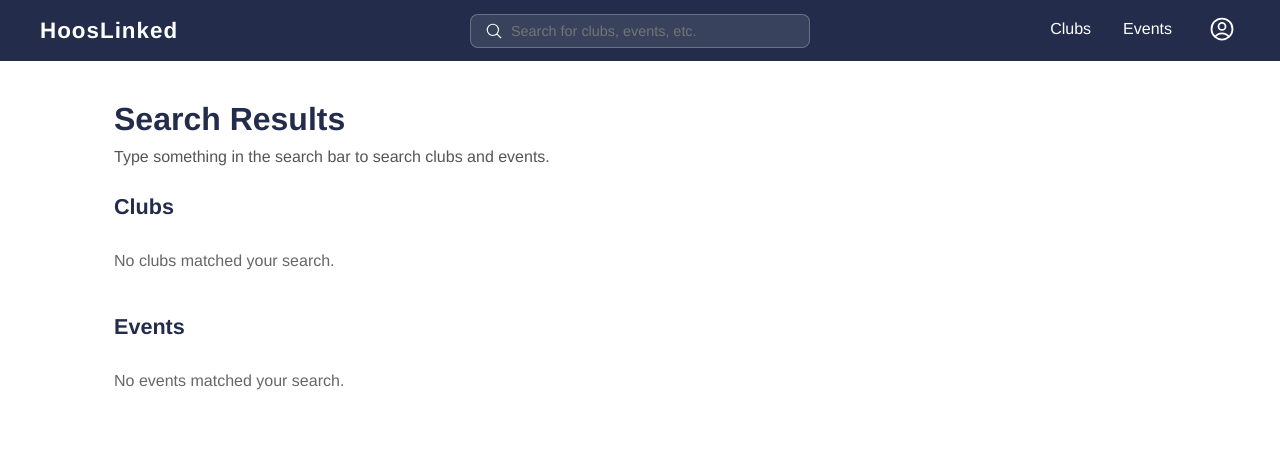
After one commit to aranjothi/uvaclearinghouse, a Django app: page /search/ in a window 1280 px wide. The commit adds this page. Shown: the top 465 px of the page. Run offline with Django 5.2, Linux system fonts and the light colour scheme; parts of the project's set-up code (start-up, migrations or seed data) failed here and were passed over.

Commit message:
Fix navbar search and improve chat widget UI

```diff
--- a/django/main/templates/main/chat_widget.html
+++ b/django/main/templates/main/chat_widget.html
@@ -45,6 +45,7 @@
 #chat-panel {
     display: none;
     width: 320px;
+    height: 480px;
     background: #fff;
     border: 1.5px solid #e0e0e0;
     border-radius: 12px;
@@ -52,10 +53,15 @@
     margin-bottom: 12px;
     overflow: hidden;
     flex-direction: column;
-    max-height: 480px;
 }
 
 #chat-panel.open { display: flex; }
+
+#chat-panel.wide {
+    width: 460px;
+    height: 75vh;
+    max-height: 760px;
+}
 
 .chat-header {
     background: #232D4B;
@@ -73,8 +79,14 @@
     border: none;
     color: #fff;
     cursor: pointer;
-    font-size: 1.2rem;
+    font-size: 1.1rem;
     line-height: 1;
+    padding: 2px 6px;
+    border-radius: 4px;
+}
+
+.chat-header button:hover {
+    background: rgba(255,255,255,0.15);
 }
 
 #chat-screen-inbox, #chat-screen-convo { display: none; flex-direction: column; flex: 1; overflow: hidden; }
@@ -220,10 +232,13 @@
     <div id="chat-panel">
         <div class="chat-header">
             <span id="chat-title">Messages</span>
+
             <div style="display:flex;gap:8px;align-items:center;">
                 <button id="convo-back" style="display:none;" onclick="showInbox()">&#8592; Back</button>
-                <button onclick="closeChat()">&#10005;</button>
+                <button type="button" onclick="toggleWideChat()">&#9633;</button>
+                <button type="button" onclick="closeChat()">&#10005;</button>
             </div>
+
         </div>
 
         <!-- Inbox screen -->
@@ -269,6 +284,10 @@ function toggleChat() {
 
 function closeChat() {
     document.getElementById('chat-panel').classList.remove('open');
+}
+
+function toggleWideChat() {
+    document.getElementById('chat-panel').classList.toggle('wide');
 }
 
 function showInbox() {
--- /dev/null
+++ b/django/main/templates/main/global_search.html
@@ -0,0 +1,176 @@
+<!DOCTYPE html>
+<html lang="en">
+<head>
+<meta charset="UTF-8">
+<meta name="viewport" content="width=device-width, initial-scale=1.0">
+<title>Search Results</title>
+
+<style>
+* { margin: 0; padding: 0; box-sizing: border-box; }
+
+body {
+    font-family: Helvetica, Arial, sans-serif;
+    background-color: #FFFFFF;
+    color: #232D4B;
+}
+
+nav {
+    background-color: #232D4B;
+    padding: 0 40px;
+    display: flex;
+    align-items: center;
+    justify-content: space-between;
+}
+
+nav .logo {
+    color: #FFFFFF;
+    font-size: 1.4rem;
+    font-weight: bold;
+    letter-spacing: 1px;
+}
+
+nav ul {
+    list-style: none;
+    display: flex;
+    gap: 32px;
+}
+
+nav ul li a {
+    color: #FFFFFF;
+    text-decoration: none;
+    font-size: 1rem;
+    padding: 20px 0;
+    display: block;
+    border-bottom: 3px solid transparent;
+    transition: border-color 0.2s;
+}
+
+nav ul li a:hover {
+    border-bottom: 3px solid #E57200;
+}
+
+.nav-icon { position: relative; padding: 11px 0px; }
+.icon-btn { background: none; border: none; cursor: pointer; color: #FFFFFF; padding: 4px; display: flex; align-items: center; }
+.icon-btn svg { width: 28px; height: 28px; }
+.dropdown { display: none; position: absolute; right: 0; top: calc(100% + 8px); background: #FFFFFF; border: 1.5px solid #232D4B; border-radius: 6px; min-width: 130px; z-index: 100; overflow: hidden; }
+.dropdown a, .dropdown button { display: block; width: 100%; text-align: left; padding: 10px 16px; font-size: 0.95rem; color: #232D4B; text-decoration: none; background: none; border: none; cursor: pointer; font-family: inherit; }
+.dropdown a:hover, .dropdown button:hover { background-color: #f0f0f0; }
+.nav-icon.open .dropdown { display: block; }
+
+.page-wrap {
+    max-width: 1100px;
+    margin: 0 auto;
+    padding: 40px 24px 60px;
+}
+
+.page-wrap h1 {
+    font-size: 2rem;
+    margin-bottom: 10px;
+}
+
+.page-wrap p.subtext {
+    color: #555;
+    margin-bottom: 28px;
+}
+
+.section-title {
+    margin: 28px 0 16px;
+    font-size: 1.35rem;
+}
+
+.results-grid {
+    display: grid;
+    grid-template-columns: repeat(auto-fit, minmax(280px, 1fr));
+    gap: 20px;
+}
+
+.result-card {
+    display: block;
+    text-decoration: none;
+    color: inherit;
+    border: 1px solid #e5e5e5;
+    border-radius: 10px;
+    padding: 20px;
+    background: #f8f8f8;
+}
+
+.result-card:hover {
+    border-color: #E57200;
+}
+
+.result-card h3 {
+    margin-bottom: 8px;
+}
+
+.result-meta {
+    color: #E57200;
+    font-size: 0.9rem;
+    font-weight: bold;
+    margin-bottom: 8px;
+}
+
+.empty {
+    padding: 16px 0;
+    color: #666;
+}
+</style>
+
+<script>
+function toggleNav() {
+    document.getElementById('navIcon').classList.toggle('open');
+}
+document.addEventListener('click', function(e) {
+    const nav = document.getElementById('navIcon');
+    if (nav && !nav.contains(e.target)) nav.classList.remove('open');
+});
+</script>
+</head>
+<body>
+
+{% include 'main/navbar.html' %}
+
+<div class="page-wrap">
+    <h1>Search Results</h1>
+
+    <p class="subtext">
+        {% if query %}
+            Showing results for "{{ query }}"
+        {% else %}
+            Type something in the search bar to search clubs and events.
+        {% endif %}
+    </p>
+
+    <h2 class="section-title">Clubs</h2>
+    {% if clubs %}
+        <div class="results-grid">
+            {% for club in clubs %}
+                <a href="{% url 'club_detail' club.slug %}" class="result-card">
+                    <div class="result-meta">Club</div>
+                    <h3>{{ club.name }}</h3>
+                    <p>{{ club.description|default:"No description available."|truncatewords:25 }}</p>
+                </a>
+            {% endfor %}
+        </div>
+    {% else %}
+        <p class="empty">No clubs matched your search.</p>
+    {% endif %}
+
+    <h2 class="section-title">Events</h2>
+    {% if events %}
+        <div class="results-grid">
+            {% for event in events %}
+                <a href="{% url 'club_detail' event.club.slug %}" class="result-card">
+                    <div class="result-meta">{{ event.club.name }} • {{ event.date }} at {{ event.time }}</div>
+                    <h3>{{ event.title }}</h3>
+                    <p>{{ event.location }}{% if event.description %} — {{ event.description|truncatewords:20 }}{% endif %}</p>
+                </a>
+            {% endfor %}
+        </div>
+    {% else %}
+        <p class="empty">No events matched your search.</p>
+    {% endif %}
+</div>
+
+{% include 'main/chat_widget.html' %}
+</body>
+</html>
--- a/django/main/templates/main/navbar.html
+++ b/django/main/templates/main/navbar.html
@@ -1,14 +1,24 @@
 <nav style="position:relative;">
 <a href="{% url 'home' %}" class="logo" style="text-decoration:none;">HoosLinked</a>
+
 <div style="position:absolute;left:50%;transform:translateX(-50%);width:340px;">
-    <div style="display:flex;align-items:center;gap:8px;background:rgba(255,255,255,0.1);border:1px solid rgba(255,255,255,0.25);border-radius:8px;padding:7px 14px;width:100%;">
-        <svg xmlns="http://www.w3.org/2000/svg" fill="none" viewBox="0 0 24 24" stroke-width="1.5" stroke="currentColor" style="width:18px;height:18px;color:#fff;flex-shrink:0;">
-            <path stroke-linecap="round" stroke-linejoin="round" d="m21 21-5.197-5.197m0 0A7.5 7.5 0 1 0 5.196 5.196a7.5 7.5 0 0 0 10.607 10.607Z" />
-        </svg>
-        <input type="text" placeholder="Search for clubs, events, etc." disabled
-               style="background:none;border:none;outline:none;color:#fff;font-size:0.9rem;font-family:inherit;width:100%;">
-    </div>
+    <form method="get" action="{% url 'global_search' %}" style="margin:0;">
+        <div style="display:flex;align-items:center;gap:8px;background:rgba(255,255,255,0.1);border:1px solid rgba(255,255,255,0.25);border-radius:8px;padding:7px 14px;width:100%;">
+            <svg xmlns="http://www.w3.org/2000/svg" fill="none" viewBox="0 0 24 24" stroke-width="1.5" stroke="currentColor" style="width:18px;height:18px;color:#fff;flex-shrink:0;">
+                <path stroke-linecap="round" stroke-linejoin="round" d="m21 21-5.197-5.197m0 0A7.5 7.5 0 1 0 5.196 5.196a7.5 7.5 0 0 0 10.607 10.607Z" />
+            </svg>
+
+            <input
+                type="text"
+                name="q"
+                value="{{ request.GET.q|default:'' }}"
+                placeholder="Search for clubs, events, etc."
+                style="background:none;border:none;outline:none;color:#fff;font-size:0.9rem;font-family:inherit;width:100%;"
+            >
+        </div>
+    </form>
 </div>
+
 <ul>
 <li><a href="{% url 'get_involved' %}">Clubs</a></li>
 <li><a href="{% url 'events' %}">Events</a></li>
--- a/django/main/urls.py
+++ b/django/main/urls.py
@@ -43,4 +43,7 @@ urlpatterns = [
     path('executives/', views.executive_page, name='executive_page'),
     path('executives/<slug:slug>/', views.executive_club_page, name='executive_club_page'),
     path('executives/<slug:slug>/events/', views.executive_club_events, name='executive_club_events'),
+
+    #search bar
+    path('search/', views.global_search, name='global_search'),
 ]
--- a/django/main/views.py
+++ b/django/main/views.py
@@ -135,6 +135,30 @@ def get_involved_page(request):
     return render(request, 'main/get_involved.html', {
         'clubs': clubs,  # pass clubs queryset to template
         'query': query,
+    })
+
+def global_search(request):
+    query = request.GET.get('q', '').strip()
+
+    clubs = Club.objects.none()
+    events = Event.objects.none()
+
+    if query:
+        clubs = Club.objects.filter(
+            Q(name__icontains=query) | Q(description__icontains=query)
+        ).order_by('name')
+
+        events = Event.objects.select_related('club').filter(
+            Q(title__icontains=query) |
+            Q(description__icontains=query) |
+            Q(location__icontains=query) |
+            Q(club__name__icontains=query)
+        ).order_by('date', 'time')
+
+    return render(request, 'main/global_search.html', {
+        'query': query,
+        'clubs': clubs,
+        'events': events,
     })
 
 @login_required
```
